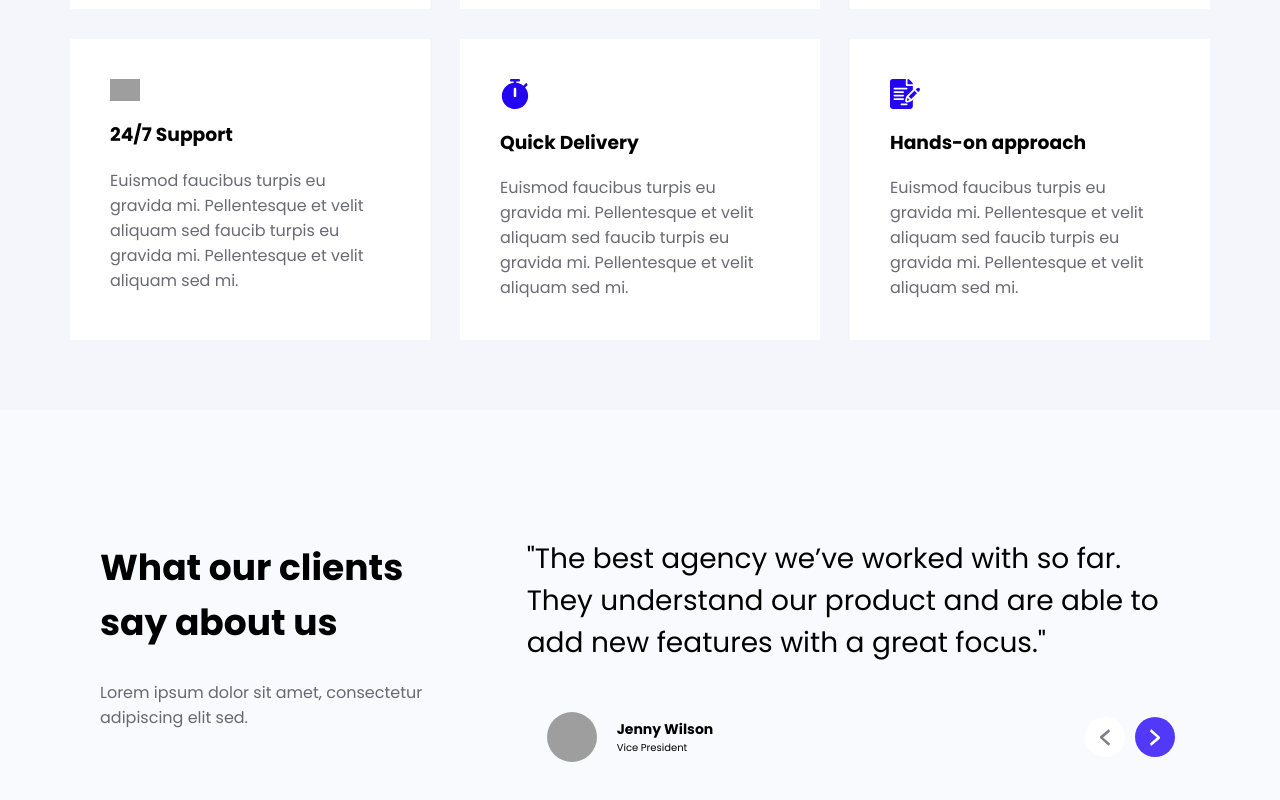
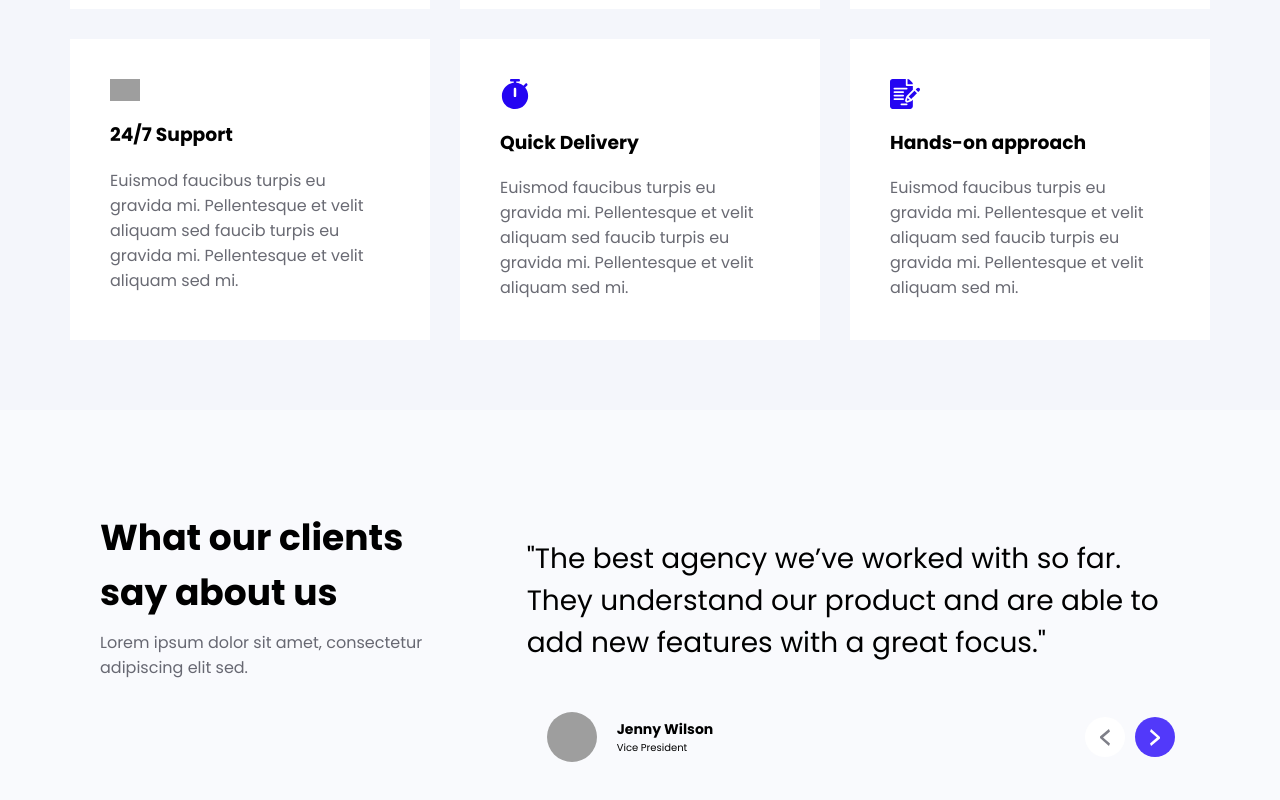
Before and after one commit to aliramazanov/finsweet-client, a React (Vite) app: page / in a window 1280 px wide. Shown: the part 2641-3441 px from the top of the page. Built offline with nearby package versions, Linux system fonts and the light colour scheme; grey boxes are pictures that could not be loaded.

Commit message:
Change styling

```diff
--- a/src/components/Feedback/Feedback.scss
+++ b/src/components/Feedback/Feedback.scss
@@ -9,10 +9,12 @@
 .feedback-hero {
   max-width: 350px;
   h2 {
+    margin: 0;
     font-size: 36px;
   }
   p {
     color: #676872;
+    margin-top: 10px;
   }
 }
 
```
